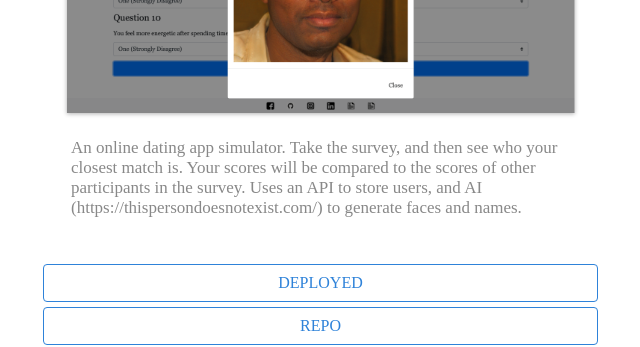
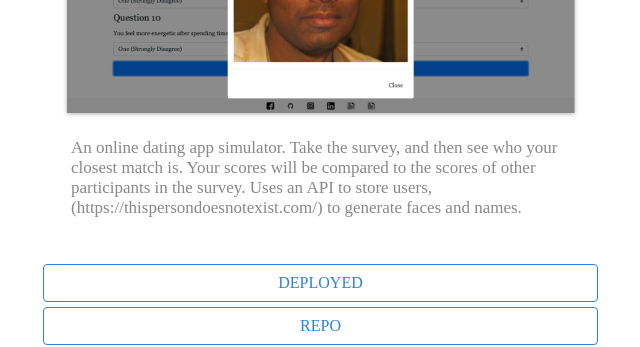
Before and after one commit to abusch419/Alex-Eversbusch-Portfolio, a plain HTML site: page index.html in a window 1280 px wide. Shown: the part 6400-6747 px from the top of the page, 17-657 px from the left. Drawn offline with nearby package versions, Linux system fonts and the light colour scheme; a web font is replaced by a local one.

```diff
--- a/index.html
+++ b/index.html
@@ -388,7 +388,7 @@
           <div class="card-body">
             <p class="card-text">An online dating app simulator. Take the survey, and then see who your closest
               match is. Your scores will be compared to the scores of other participants in the survey.
-              Uses an API to store users, and AI (https://thispersondoesnotexist.com/) to generate faces and names.
+              Uses an API to store users, (https://thispersondoesnotexist.com/) to generate faces and names.
             </p>
             <div class="row">
               <a class="btn col-12 btn-default proj-btn" id="l-link"
```
